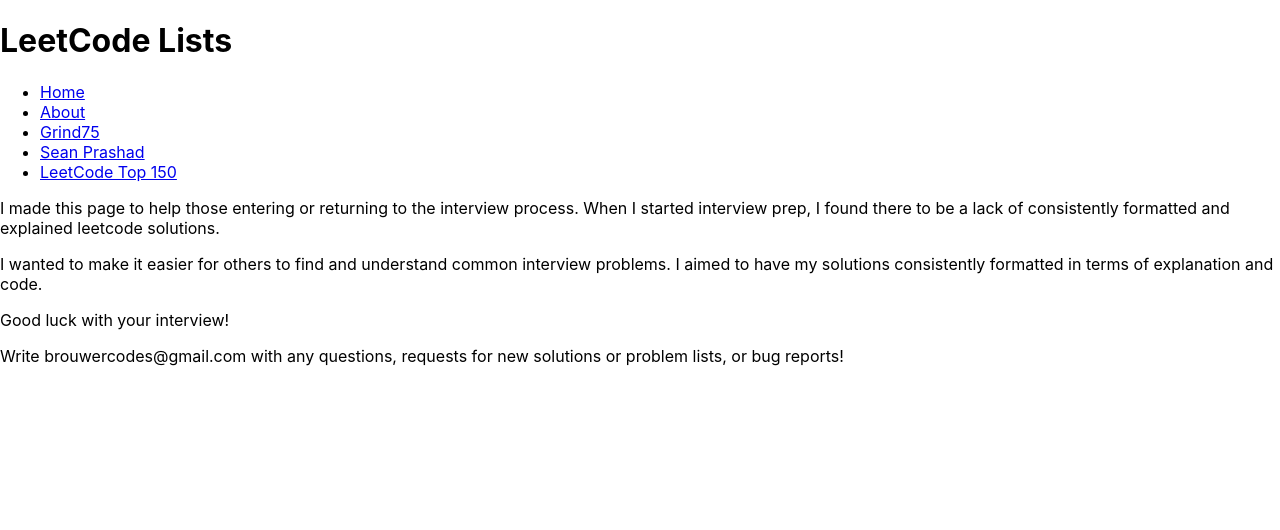
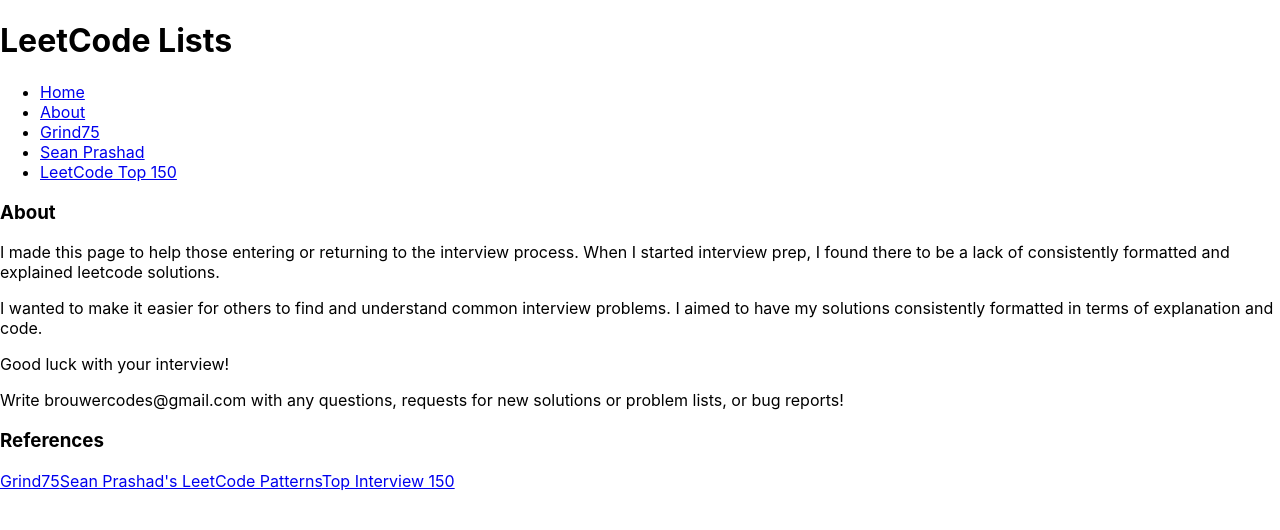
Before and after one commit to jbrouwer5/leetcode-lists-react, a React (Create React App) app: page /leetcode/about in a window 1280 px wide. Shown: the top 530 px of the page. Built offline with nearby package versions, Linux system fonts and the light colour scheme.

Commit message:
updated about with references

```diff
--- a/src/Pages/About.js
+++ b/src/Pages/About.js
@@ -4,6 +4,7 @@ import React from "react";
 function About() {
   return (
     <>
+      <h3>About</h3>
       <p>
         I made this page to help those entering or returning to the interview
         process. When I started interview prep, I found there to be a lack of
@@ -19,6 +20,29 @@ function About() {
         Write brouwercodes@gmail.com with any questions, requests for new
         solutions or problem lists, or bug reports!
       </p>
+
+      <h3>References</h3>
+      <a
+        href="https://www.techinterviewhandbook.org/grind75/"
+        target="_blank"
+        rel="noopener noreferrer"
+      >
+        Grind75
+      </a>
+      <a
+        href="https://seanprashad.com/leetcode-patterns/"
+        target="_blank"
+        rel="noopener noreferrer"
+      >
+        Sean Prashad's LeetCode Patterns
+      </a>
+      <a
+        href="https://leetcode.com/studyplan/top-interview-150/"
+        target="_blank"
+        rel="noopener noreferrer"
+      >
+        Top Interview 150
+      </a>
     </>
   );
 }
```
